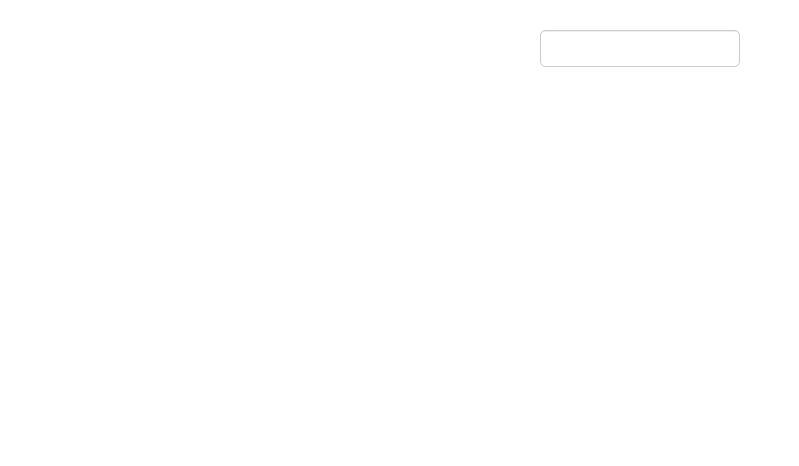
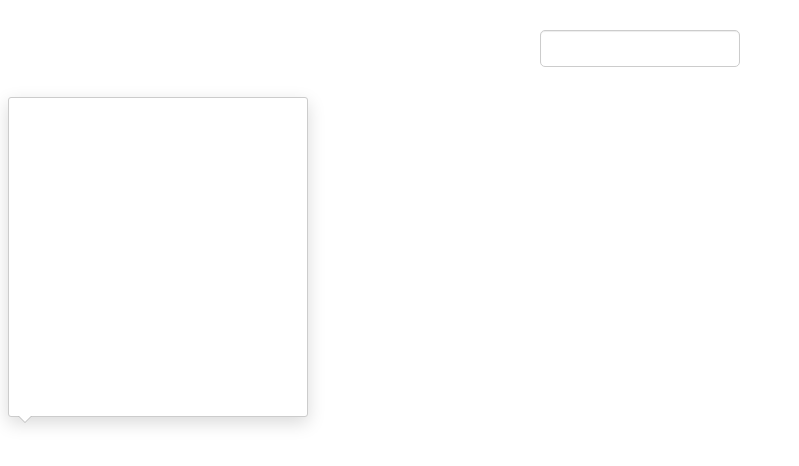
Before and after one commit to Fischer-L/caLIENdar, a website built with webpack: page demo.html in a window 1280 px wide. Shown: the whole page, without its empty margins (0-799 px from the left). Built offline with nearby package versions, Linux system fonts and the light colour scheme.

Commit message:
Create the prototype caLINEdar-picker element

```diff
--- a/demo.html
+++ b/demo.html
@@ -24,13 +24,66 @@
       box-sizing: border-box;
       color: #595959;
       vertical-align: middle;
-      background-color: #fff;
+      background: #fff;
     }
 
     .caLINEdar-input:focus {
       border-color: #66ade8;
       box-shadow: inset 0 1px 1px rgba(0,0,0,0.075), 0 0 6px rgba(102, 173, 232, 0.6);
       outline: 0;
+    }
+
+    .caLINEdar-picker {
+      width: 300px;
+      padding: 4px;
+      border: 1px solid #ccc;
+      border-radius: 3px;
+      box-sizing: border-box;
+      box-shadow: 0 6px 18px rgba(0,0,0,0.15);
+      background: #fff;
+      position: absolute;
+      z-index: 999;
+
+
+      height: 320px;
+    }
+
+    .caLINEdar-picker::before {
+      content: '';
+      display: block;
+      border-top: 0;
+      border-left: 7px solid transparent;
+      border-right: 7px solid transparent;
+      border-bottom: 7px solid #bbb;
+      position: absolute;
+      top: -7px;
+      left: 9px;
+    }
+
+    .caLINEdar-picker::after {
+      content: '';
+      display: block;
+      border-top: 0;
+      border-left: 6px solid transparent;
+      border-right: 6px solid transparent;
+      border-bottom: 6px solid #fff;
+      position: absolute;
+      top: -6px;
+      left: 10px;
+    }
+
+    .caLINEdar-picker.caLINEdar-picker--on-top::before {
+      border-top: 7px solid #bbb;
+      border-bottom: 0;
+      top: unset;
+      bottom: -7px;
+    }
+
+    .caLINEdar-picker.caLINEdar-picker--on-top::after {
+      border-top: 6px solid #fff;
+      border-bottom: 0;
+      top: unset;
+      bottom: -6px;
     }
   </style>
 
@@ -46,6 +99,9 @@
 
   </div>
 
+  <div class="caLINEdar-picker caLINEdar-picker--on-top">
+
+  </div>
 
   <script type="text/javascript" src="./dist/caLINEdar.bundle.js"></script>
 </body>
```
